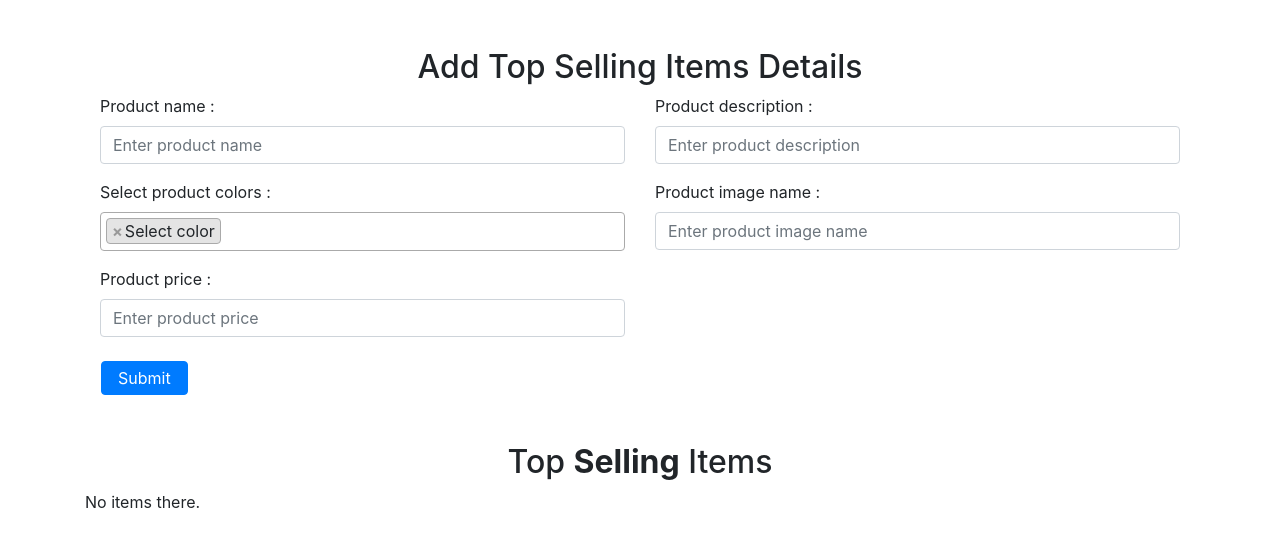
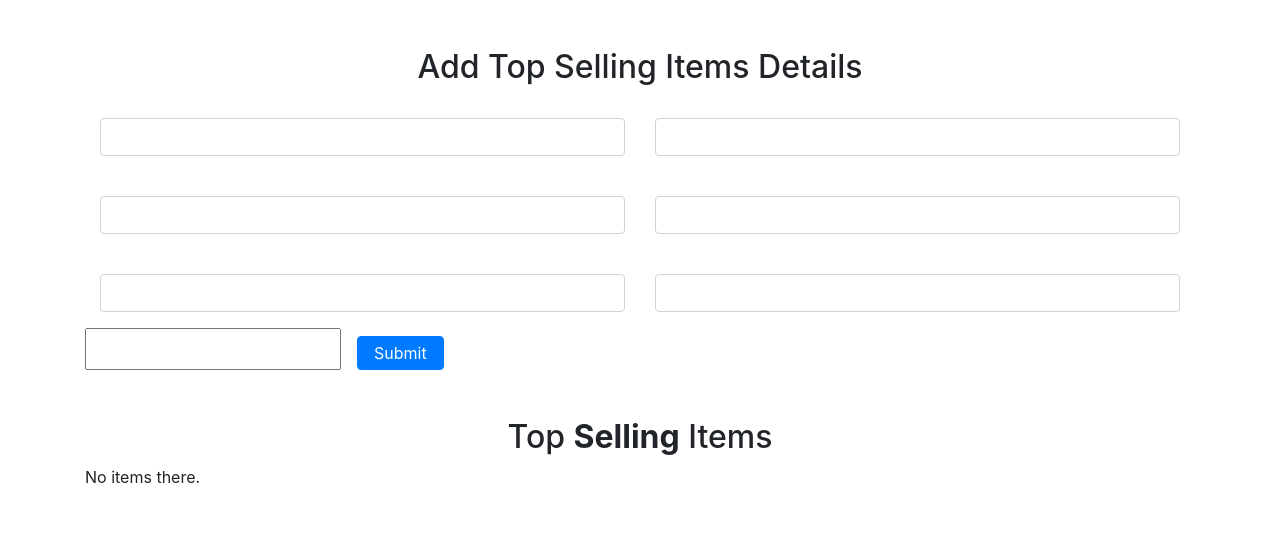
Before and after one commit to Gourav-Chandila/flatdetails-test, a PHP site: page /sysnomy/Shoppingcart/setTopSellingItems.php in a window 1280 px wide. Shown: the top 547 px of the page. Run offline with PHP 8.4, Linux system fonts and the light colour scheme; tables that the repository leaves empty or names only in its code hold one stand-in row (values such as "Sample post").

Commit message:
Adding setTopSellingItems.php structure improve

```diff
--- a/Shoppingcart/setTopSellingItems.php
+++ b/Shoppingcart/setTopSellingItems.php
@@ -1,8 +1,16 @@
 <?php
-require '../phpfiles/generateDateTime.php';
+
+require '../phpfiles/insertData.php';
 require '../phpfiles/generateUniqueId.php';
-require '../phpfiles/insertData.php';
+// require '../phpfiles/db_connect.php';
+
+
 try {
+
+
+    // Start a transaction
+    mysqli_begin_transaction($conn);
+
     if ($_SERVER['REQUEST_METHOD'] == 'POST' && isset($_POST['selectedColors'])) {
         // Get the color data from the POST request
         $colorData = json_decode($_POST['selectedColors'], true);
@@ -11,8 +19,8 @@ try {
         $product_name = $_POST['product_name'];
         $product_price = $_POST['product_price'];
         $product_image = $_POST['product_image'];
-
-        require '../phpfiles/db_connect.php';
+        $product_size = $_POST['product_size'];
+        echo "Product size is :" . $product_size;
         $productId = generateUniqueId($conn, 'PROD_ID', 'product');
         echo "Prod id is : " . $productId;
 
@@ -61,17 +69,25 @@ try {
 
 
 
+        $prodFeatureCategoryId = generateUniqueId($conn, 'PROD_FE_CT', 'product_feature_category');
+        echo "Prod feature category id is : " . $prodFeatureCategoryId;
+        $insertProdFeatureCategory = array(
+            'PRODUCT_FEATURE_CATEGORY_ID' => $prodFeatureCategoryId,
+            'DESCRIPTION' => 'Test',
+        );
+        insertData("product_feature_category", $insertProdFeatureCategory, $conn);
 
 
 
-        $productFeatureCategoryId = generateUniqueId($conn, 'PRODFE_CT', 'product_feature_category');
-        echo "Prod feature category id is : " . $productFeatureCategoryId;
-        $insertProductFeatureCategory = array(
-            'PRODUCT_FEATURE_CATEGORY_ID' => $productFeatureCategoryId,
-            'DESCRIPTION' => 'Test'
 
-        );
-        insertData("product_feature_category", $insertProductFeatureCategory, $conn);
+
+
+
+
+
+
+
+
 
 
 
@@ -79,33 +95,70 @@ try {
 
 
         // Insert product feature
-        $productFeatureId = generateUniqueId($conn, 'PROD_FE_', 'product');
-        echo "Prod feature id is : " . $productFeatureId;
+        // $productFeatureId = generateUniqueId($conn, 'PROD_FE_', 'product_feature');
+        // echo "Prod feature id is : " . $productFeatureId;
+        // $insertProductFeature = array(
+        //     'PRODUCT_FEATURE_ID' => $productFeatureId,
+        //     'PRODUCT_FEATURE_TYPE_ID' => 'COLOR',
+        //     'PRODUCT_FEATURE_CATEGORY_ID' => $prodFeatureCategoryId,
+        //     'DESCRIPTION' => 'PRODUCT_VARIANT',
+        //     'FEATURE_VALUE' => json_encode($selectedColors), // Store as JSON in the database
+        //     'UOM_ID' => 'INR'
+        // );
+        // insertData("product_feature", $insertProductFeature, $conn);
 
-        $insertProductFeature = array(
-            'PRODUCT_FEATURE_ID' => $productFeatureId,
-            'PRODUCT_FEATURE_TYPE_ID' => 'COLOR',
-            'PRODUCT_FEATURE_CATEGORY_ID' => $productFeatureCategoryId, //change 'TEXT' to $productFeatureCategoryId
-            'DESCRIPTION' => 'PRODUCT_VARIANT',
-            'COLOR_VALUE' => json_encode($selectedColors), // Store as JSON in the database
-            'UOM_ID' => 'INR'
-        );
-        insertData("product_feature", $insertProductFeature, $conn);
+
+
+
+
+
+
+
+
+
+
+
+
+
+
+
+
+
+
+
 
         // Insert product feature application
-        $insertProductFeatureAppl = array(
-            'PRODUCT_ID' => $productId,
-            'PRODUCT_FEATURE_ID' => $productFeatureId,
-            'PRODUCT_FEATURE_APPL_TYPE_ID' => 'SELECTABLE_FEATURE'
-        );
-        insertData("product_feature_appl", $insertProductFeatureAppl, $conn);
-        error_log("Insert working properly", 0);
+        // $insertProductFeatureAppl = array(
+        //     'PRODUCT_ID' => $productId,
+        //     'PRODUCT_FEATURE_ID' => $productFeatureId,
+        //     'PRODUCT_FEATURE_APPL_TYPE_ID' => 'SELECTABLE_FEATURE'
+        // );
+        // insertData("product_feature_appl", $insertProductFeatureAppl, $conn);
+
+        // Commit the transaction if everything is successful
+        mysqli_commit($conn);
+        // Display a success message if the product details inserted successfully
+        echo '<div class="alert alert-success alert-dismissible fade show" role="success" id="myAlert">
+     <strong>&#128522;</strong> Product details registered successfully.
+     <button type="button" class="close" data-dismiss="alert" aria-label="Close">
+      <span aria-hidden="true">×</span>
+      </button>
+     </div>';
     }
 } catch (Exception $e) {
+    // An error occurred, roll back the transaction
+    $conn->rollBack();
+
     // Log the exception to a file or print it for debugging
     error_log("Exception: " . $e->getMessage());
-    // You can also log the error to a specific file
-    error_log("Exception: " . $e->getMessage(), 3, "error.log");
+    mysqli_rollback($conn);
+    // Display a error message if the product details is not inserted
+    echo '<div class="alert alert-danger alert-dismissible fade show" role="success" id="myAlert">
+         <strong>&#10071;</strong> There are some technical issue in registering product details.
+         <button type="button" class="close" data-dismiss="alert" aria-label="Close">
+          <span aria-hidden="true">×</span>
+          </button>
+         </div>';
 }
 
 ?>
@@ -127,12 +180,6 @@ try {
     <meta charset="UTF-8">
     <meta name="viewport" content="width=device-width, initial-scale=1.0">
     <title>Set Top selling items</title>
-    <style>
-        body {
-            /* background-color: #fff6db; */
-        }
-    </style>
-
 </head>
 
 
@@ -141,90 +188,54 @@ try {
     <!-- Display structure of Set top Selling Items   -->
     <div class="container mt-5 white">
         <div class="container-fluid ">
-
             <form action="setTopSellingItems.php" method="post">
                 <div class="row justify-content-center">
                     <h2>Add Top Selling Items Details</h2>
                 </div>
-                <!-- Set product name -->
+                <?php
+                $jsonTopSellingStructure = json_decode('[{"product_name":{"name":"Product name : ","elementName":"product_name","elementIdName":"product_name","elementPlaceHolder":"Enter product name"}},
+                                        {"product_desc":{"name":"Product description : ","elementName":"product_desc","elementIdName":"product_desc","elementPlaceHolder":"Enter product description"}},
+                                        {"product_price":{"name":"Product price : ","elementName":"product_price","elementIdName":"product_price","elementPlaceHolder":"Enter product price"}},
+                                        {"product_image":{"name":"Product image name : ","elementName":"product_image","elementIdName":"product_image","elementPlaceHolder":"Enter product image name"}},
+                                        {"product_colors":{"name":"Select product colors : ","elementName":"colorDropdown","elementIdName":"colorDropdown","elementPlaceHolder":""}},
+                                        {"product_size":{"name":"Enter size of product : ","elementName":"product_size","elementIdName":"product_size","elementPlaceHolder":"Enter product size"}}]');
+                // Counts elements in an array '$jsonSetCategoriesStructure'
+                $itemCount = count($jsonTopSellingStructure);
+                for ($i = 0; $i < $itemCount; $i++) {
+                    // Display two items in one row
+                    if ($i % 2 == 0) {
+                        echo '<div class="row">';
+                    }
+                    echo '<div class="col-md-6">';
+                    $field = $jsonTopSellingStructure[$i];
+                    $formName = key($field);
+                    $formData = current($field);
+                    echo '<div class="form-group">';
+                    echo '<label for="' . $formData->elementName . '">' . $formData->name . '</label>';
+
+                    // Special case for the color dropdown
+                    if ($formData->elementName == "colorDropdown") {
+                        echo '<select id="' . $formData->elementIdName . '" class="js-example-basic-multiple form-control" name="' . $formData->elementName . '" multiple="multiple">';
+                        echo '<option value="" selected disabled>Select color</option>';
+                        echo '<option value="#ff0000" data-color="#ff0000" data-name="Red">Red</option>';
+                        echo '<option value="#00ff00" data-color="#00ff00" data-name="Green">Green</option>';
+                        echo '<option value="#0000ff" data-color="#0000ff" data-name="Blue">Blue</option>';
+                        echo '<option value="#a3381d" data-color="#a3381d" data-name="Brown">Brown</option>';
+                        echo '<option value="#fff6db" data-color="#fff6db" data-name="Light brown">Light brown</option>';
+                        echo '</select>';
+                    } else {
+                        echo '<input type="text" class="form-control" id="' . $formData->elementIdName . '" name="' . $formData->elementName . '" placeholder="' . $formData->elementPlaceHolder . '">';
+                    }
+                    echo '</div>';
+                    echo '</div>';
+                    // Close the row after displaying two items
+                    if ($i % 2 == 1 || $i == $itemCount - 1) {
+                        echo '</div>';
+                    }
+                }
+                ?>
                 <div class="row">
-                    <div class="col-md-6">
-                        <div class="form-group">
-                            <label for="product_name">Product name :</label>
-                            <input type="text" class="form-control" id="product_name" name="product_name"
-                                placeholder="Enter product name">
-                        </div>
-                    </div>
-                    <div class="col-md-6">
-
-                        <div class="form-group">
-                            <label for="product_desc">Product description :</label>
-                            <input type="text" class="form-control" id="product_desc" name="product_desc"
-                                placeholder="Enter product description ">
-                        </div>
-                    </div>
-
-                </div>
-                <!-- Row of color and product image name-->
-                <div class="row">
-                    <!-- Set product color-->
-                    <div class="col-md-6">
-                        <div class="form-group">
-
-                            <input type="hidden" id="selectedColors" name="selectedColors"
-                                value=""><!-- dont remove it -->
-                            <label>Select product colors :</label>
-                            <select id="colorDropdown" class="js-example-basic-multiple form-control"
-                                name="colorDropdown" multiple="multiple">
-                                <option value="" selected disabled>Select color</option>
-                                <option value="#ff0000" data-color="#ff0000" data-name="Red">Red</option>
-                                <option value="#00ff00" data-color="#00ff00" data-name="Green">Green</option>
-                                <option value="#0000ff" data-color="#0000ff" data-name="Blue">Blue</option>
-                                <option value="#a3381d" data-color="#a3381d" data-name="Brown">Brown</option>
-                                <option value="#fff6db" data-color="#fff6db" data-name="Light brown">Light brown
-                                </option>
-                            </select>
-                        </div>
-
-
-
-                    </div>
-
-                    <!-- Set product image name -->
-                    <div class="col-md-6">
-                        <label for="custom-file-input">Product image name :</label>
-                        <div class="">
-                            <div class="custom-file">
-                                <input type="text" class="form-control" id="product_image" name="product_image"
-                                    placeholder="Enter product image name">
-                            </div>
-                        </div>
-                    </div>
-
-                </div>
-
-
-                <!-- Set product price -->
-                <div class="row">
-                    <div class="col-md-6">
-                        <div class="form-group">
-                            <label for="product_price">Product price :</label>
-                            <input type="text" class="form-control" id="product_price" name="product_price"
-                                placeholder="Enter product price">
-                        </div>
-                    </div>
-                    <div class="col-md-6">
-
-
-
-
-
-
-                    </div>
-                </div>
-
-                <div class="row">
-
+                    <input type="" name="selectedColors" id="selectedColors" />
                     <button type="submit" class="btn btn-primary btn success ml-3 mt-2 px-3 py-1">Submit</button>
                 </div>
             </form>
@@ -241,11 +252,7 @@ try {
             </div>
             <div class="row mx-auto my-auto">
                 <?php
-                // $topSellingItemsSql = "SELECT pd.PRODUCT_ID,pd.PRODUCT_NAME,MEDIUM_IMAGE_URL,pp.PRICE
-                // FROM product pd
-                // JOIN product_price pp ON pp.PRODUCT_ID=pd.PRODUCT_ID
-                // WHERE pd.PRODUCT_ID LIKE 'PROD_ID_10%'";
-                $topSellingItemsSql = "SELECT pd.PRODUCT_ID, pd.PRODUCT_NAME, pd.MEDIUM_IMAGE_URL, pp.PRICE, pf.COLOR_VALUE
+                $topSellingItemsSql = "SELECT pd.PRODUCT_ID, pd.PRODUCT_NAME, pd.MEDIUM_IMAGE_URL, pp.PRICE, pf.FEATURE_VALUE
                 FROM product pd
                 JOIN product_price pp ON pp.PRODUCT_ID = pd.PRODUCT_ID
                 JOIN product_feature_appl pfa ON pfa.PRODUCT_ID = pd.PRODUCT_ID
@@ -266,7 +273,7 @@ try {
                             // error_log('Product name is : '.$row['PRODUCT_NAME'], 0);
                             // error_log('Image url is : '.$row['MEDIUM_IMAGE_URL'], 0);
                             // error_log('Product price is : '.$row['PRICE'], 0);
-                            // error_log('Product color is : ' . $row['COLOR_VALUE'], 0);
+                            // error_log('Product color is : ' . $row['FEATURE_VALUE'], 0);
 
                             echo '<div class="col-md-4 col-12">';
                             echo '<div class="card card-body card-bg-color">';
@@ -279,7 +286,7 @@ try {
                             echo '</div>';
 
                             // Decode the JSON string
-                            $colorData = json_decode($row['COLOR_VALUE'], true);
+                            $colorData = json_decode($row['FEATURE_VALUE'], true);
                             // Output PRODUCT_ID and $colorData to the JavaScript console
                             // echo '<script>';
                             // echo 'console.log("' . $row['PRODUCT_ID'] . '", ' . json_encode($colorData) . ');';
@@ -293,13 +300,10 @@ try {
                                     echo '<label class="rounded-circle bg-brown mr-1 p-2 border-dark border-2" style="background-color: ' . $color['hexValue'] . ';"></label>';
                                 }
                             }
-
-
                             echo '</div>';
                             echo '</div>';
                         }
                     } else {
-
                         echo '<p>No  items there.</p>';
                     }
                 }
@@ -307,8 +311,6 @@ try {
             </div>
         </div>
     </div>
-
-
 
     <script>
         $(document).ready(function () {
@@ -347,16 +349,12 @@ try {
                     // Update the hidden input value
                     $('#selectedColors').val(JSON.stringify(colorData));
 
-                    // Submit the form
-                    // $('form').submit();
                 }
             }
 
             $('#colorDropdown').on('change', updateColorInput);
-        });
+    });
     </script>
-
-
 </body>
 
 </html>
```
